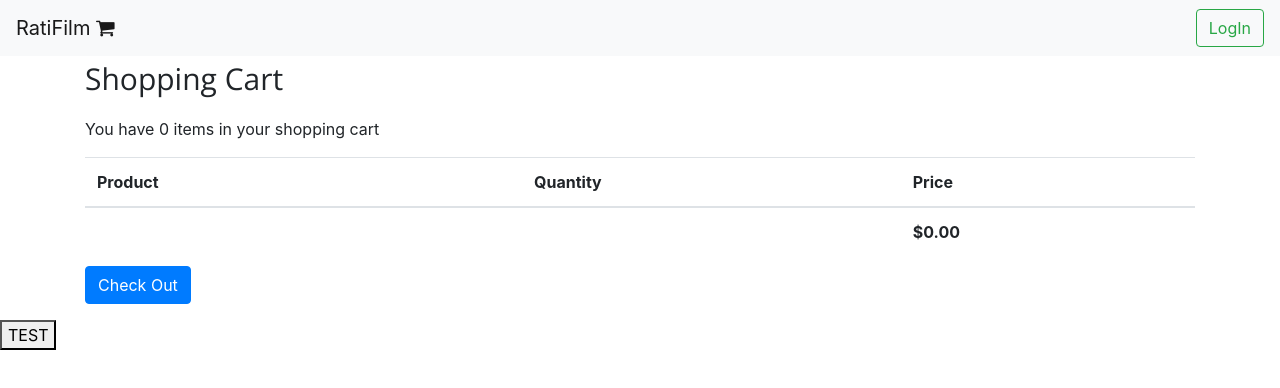
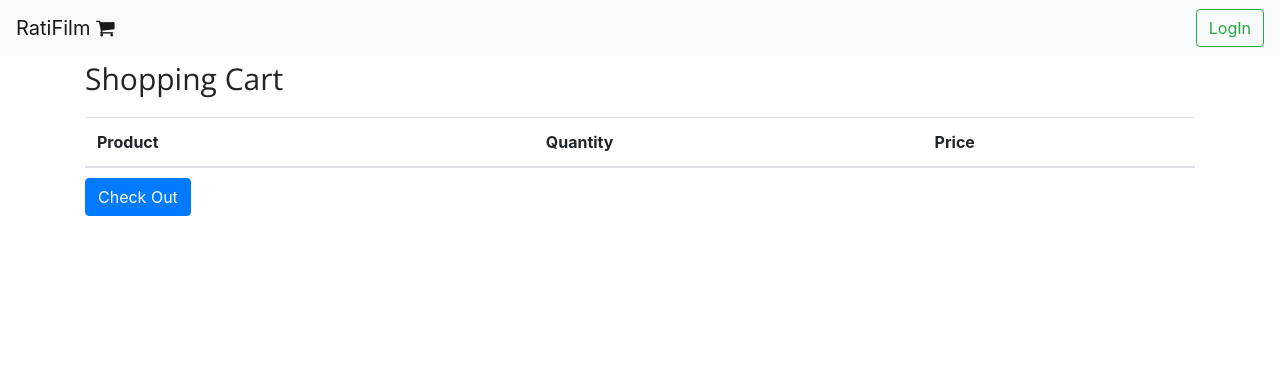
Before and after one commit to fatimasajadi/RatiFilm, an Angular app: page /shoppingCart in a window 1280 px wide. Shown: the top 388 px of the page. Built offline with nearby package versions, Linux system fonts and the light colour scheme.

Commit message:
shopping cart changes

```diff
--- a/src/app/shopping-cart/shopping-cart.component.html
+++ b/src/app/shopping-cart/shopping-cart.component.html
@@ -1,6 +1,9 @@
 <div class="container">
     <p class="title">Shopping Cart</p>
-    <p>You have {{count}} items in your shopping cart</p>
+    <div *ngFor='let item of list'>
+        <p>You have {{item.count}} items in your shopping cart.</p>
+    </div>
+
     <table class="table">
 
         <thead>
@@ -22,10 +25,10 @@
                 <td>${{((item.price)*(item.count)).toFixed(2)}}</td>
             </tr>
 
-            <tr>
+            <tr *ngFor='let item of list'>
                 <td></td>
                 <td></td>
-                <th scope="col">${{totalPrice.toFixed(2)}}</th>
+                <th scope="col">${{((item.price)*(item.count)).toFixed(2)}}</th>
             </tr>
 
             <button class="btn btn-primary checkOut" routerLink="/shipping">Check Out</button>
@@ -33,4 +36,3 @@
         </tbody>
     </table>
 </div>
-<button (click)='getItem(item)'>TEST</button>
--- a/src/app/shopping-cart/shopping-cart.component.ts
+++ b/src/app/shopping-cart/shopping-cart.component.ts
@@ -8,36 +8,32 @@ import { ShoppingCartService } from '../shopping-cart.service';
 })
 export class ShoppingCartComponent implements OnInit {
 
-  private list;
+  private list = [];
   private count: number = 0;
   private result: number = 0;
   private totalPrice: number = 0;
-  finalCount: number;
-  // item: number = 0;
-  fi: number;
-
+  private item: number = 0;
 
   constructor(private shoppingService: ShoppingCartService) {
     this.list = shoppingService.list;
     this.list.forEach(element => this.result += element.count);
     this.list.forEach(element => this.totalPrice += (element.price) * (element.count));
     (this.totalPrice).toFixed(2);
-
-
   }
 
   ngOnInit() { }
 
+
   addOne(item) {
     item.count += 1;
+    console.log(item.count)
   }
 
   minusOne(item) {
     item.count -= 1;
   }
 
-  getItem(item) {
-    console.log(item)
-  }
+
+
 
 }
```
